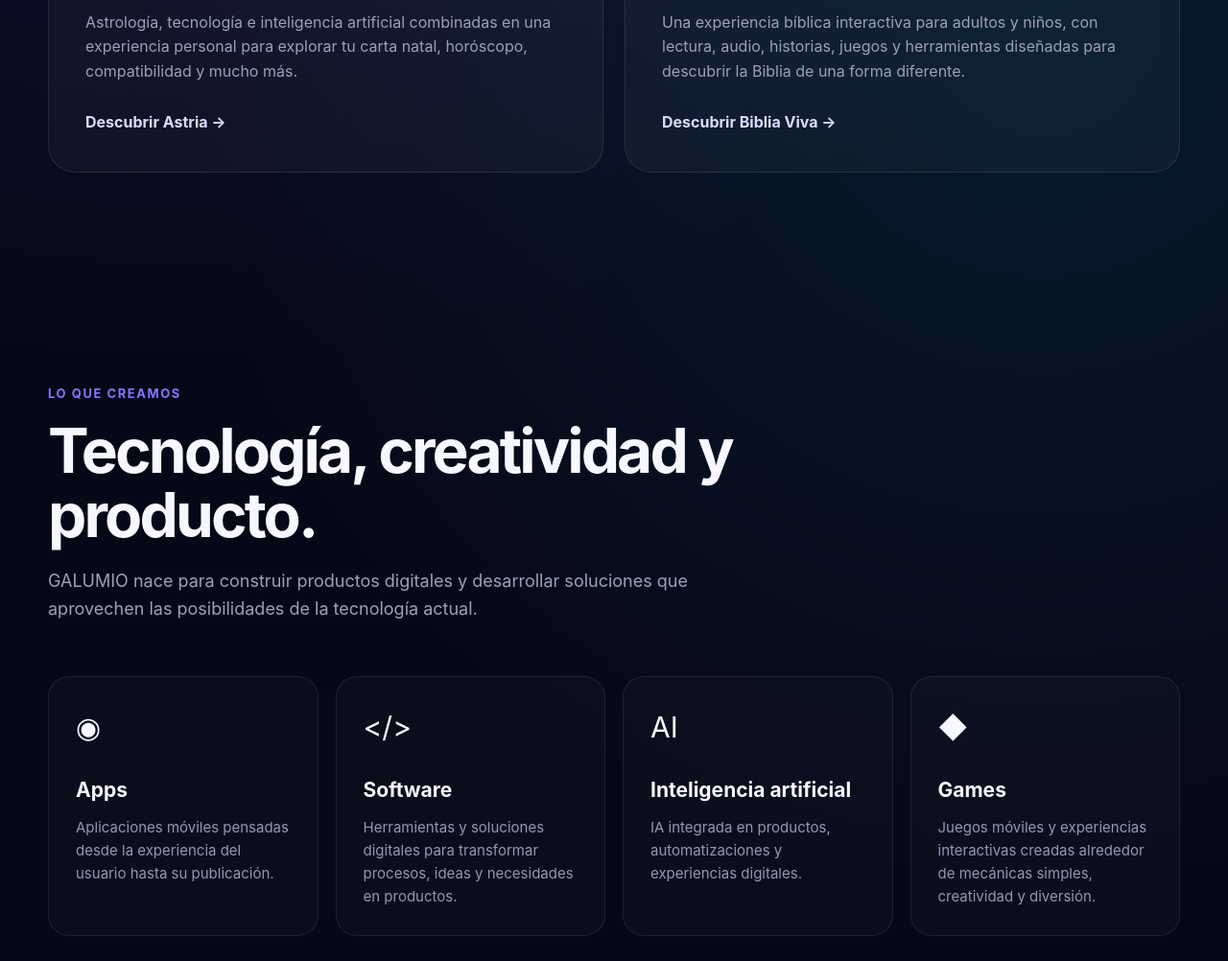
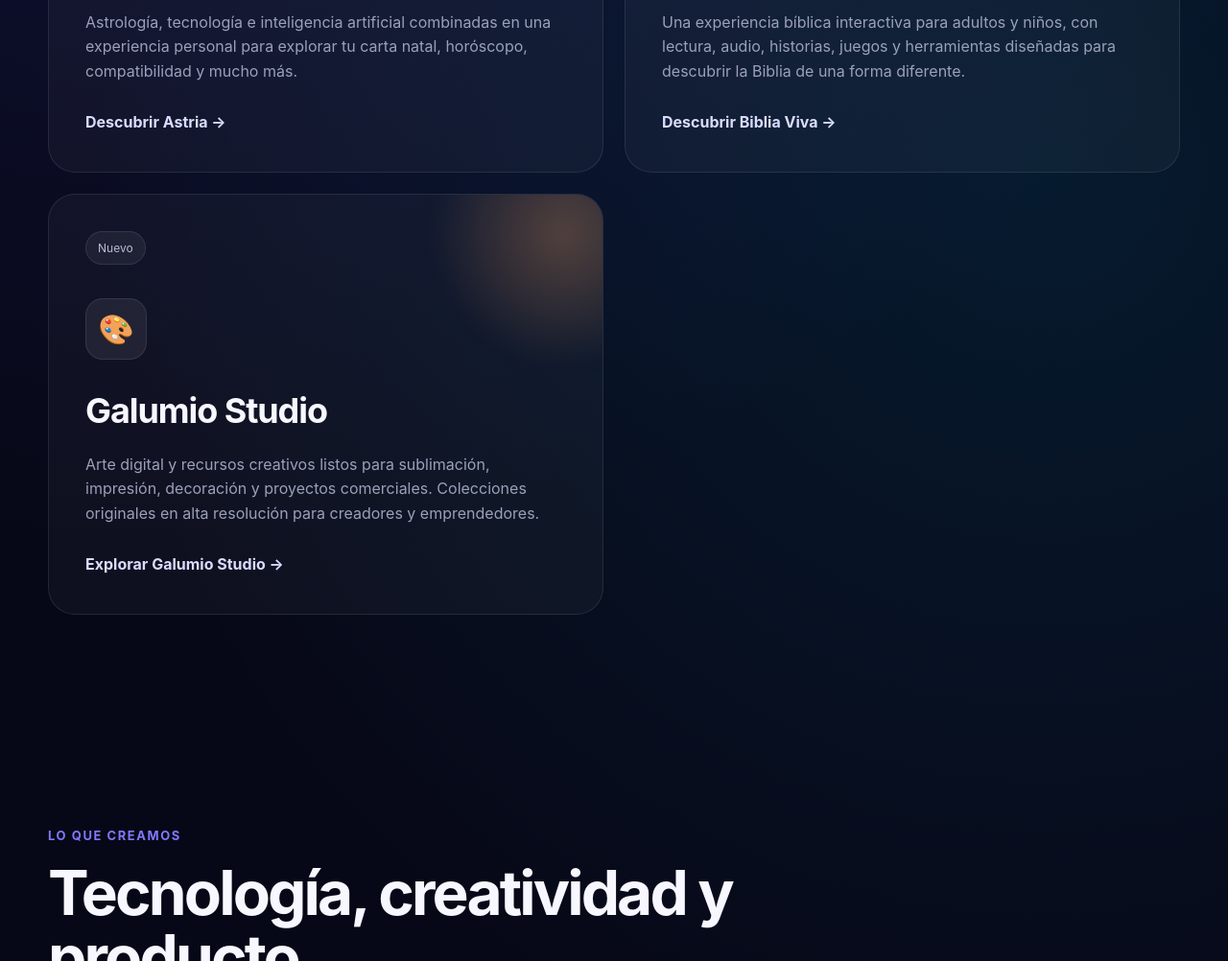
Before and after one commit to galumio/galumio.com.ar, a plain HTML site: page index.html in a window 1280 px wide. Shown: the part 1517-2519 px from the top of the page at 96% size. Drawn offline with Linux system fonts and the light colour scheme.

Commit message:
Update index studio.html
se grego studio

```diff
--- a/index.html
+++ b/index.html
@@ -248,6 +248,9 @@
 
     .biblia-glow {
       background: radial-gradient(circle, rgba(35,190,255,.24), transparent 70%);
+    }
+    .studio-glow {
+      background: radial-gradient(circle, rgba(255,166,94,.28), transparent 70%);
     }
 
     .product-status {
@@ -635,6 +638,36 @@
           </a>
 
         </article>
+        <!-- GALUMIO STUDIO -->
+
+        <article class="product">
+
+          <div class="product-glow studio-glow"></div>
+
+          <div class="product-status">
+            Nuevo
+          </div>
+
+       <div class="product-icon">
+    🎨
+       </div>
+
+       <h3>
+        Galumio Studio
+       </h3>
+
+       <p>
+        Arte digital y recursos creativos listos para sublimación,
+        impresión, decoración y proyectos comerciales.
+        Colecciones originales en alta resolución para creadores
+        y emprendedores.
+       </p>
+
+       <a class="product-link" href="/studio/">
+        Explorar Galumio Studio →
+       </a>
+
+       </article>
 
       </div>
 
```
